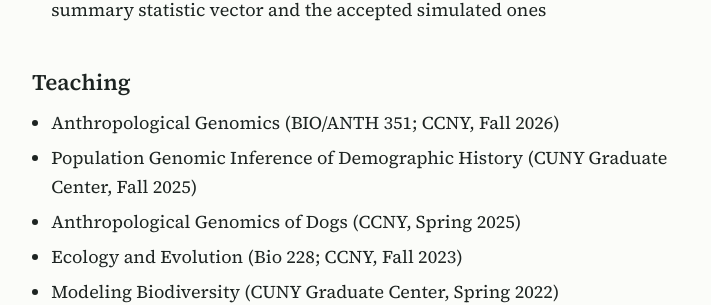
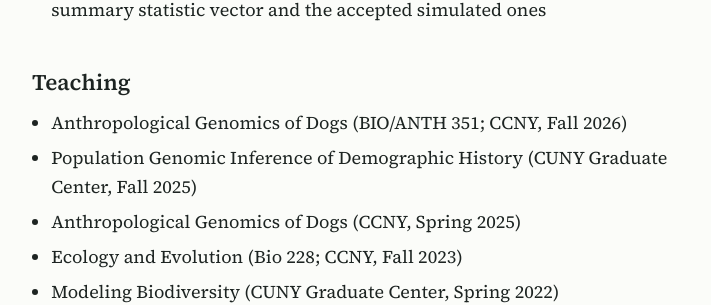
Before and after one commit to mjhickerson/hickerlab, a Jekyll site: the page built from teaching-software.md, in a window 1280 px wide. Shown: the part 1216-1521 px from the top of the page, without its empty margins (284-995 px from the left). Built offline with Jekyll 4.4.1, drawn with Linux system fonts in a browser that asks for light colours.

Commit message:
Teaching: Fall 2026 course is Anthropological Genomics of Dogs
Co-Authored-By: Claude Fable 5.2 <noreply@anthropic.com>
Claude-Session: https://claude.ai/code/session_01The7QCUvcHxdxtGZ7PziJY

```diff
--- a/teaching-software.md
+++ b/teaching-software.md
@@ -28,7 +28,7 @@ Contributors: Isaac Overcast, Wen Huang, Yan Qi, Naoki Takebayashi, Eli Stahl, X
 
 ## Teaching
 
-- Anthropological Genomics (BIO/ANTH 351; CCNY, Fall 2026)
+- Anthropological Genomics of Dogs (BIO/ANTH 351; CCNY, Fall 2026)
 - Population Genomic Inference of Demographic History (CUNY Graduate Center, Fall 2025)
 - Anthropological Genomics of Dogs (CCNY, Spring 2025)
 - Ecology and Evolution (Bio 228; CCNY, Fall 2023)
```
